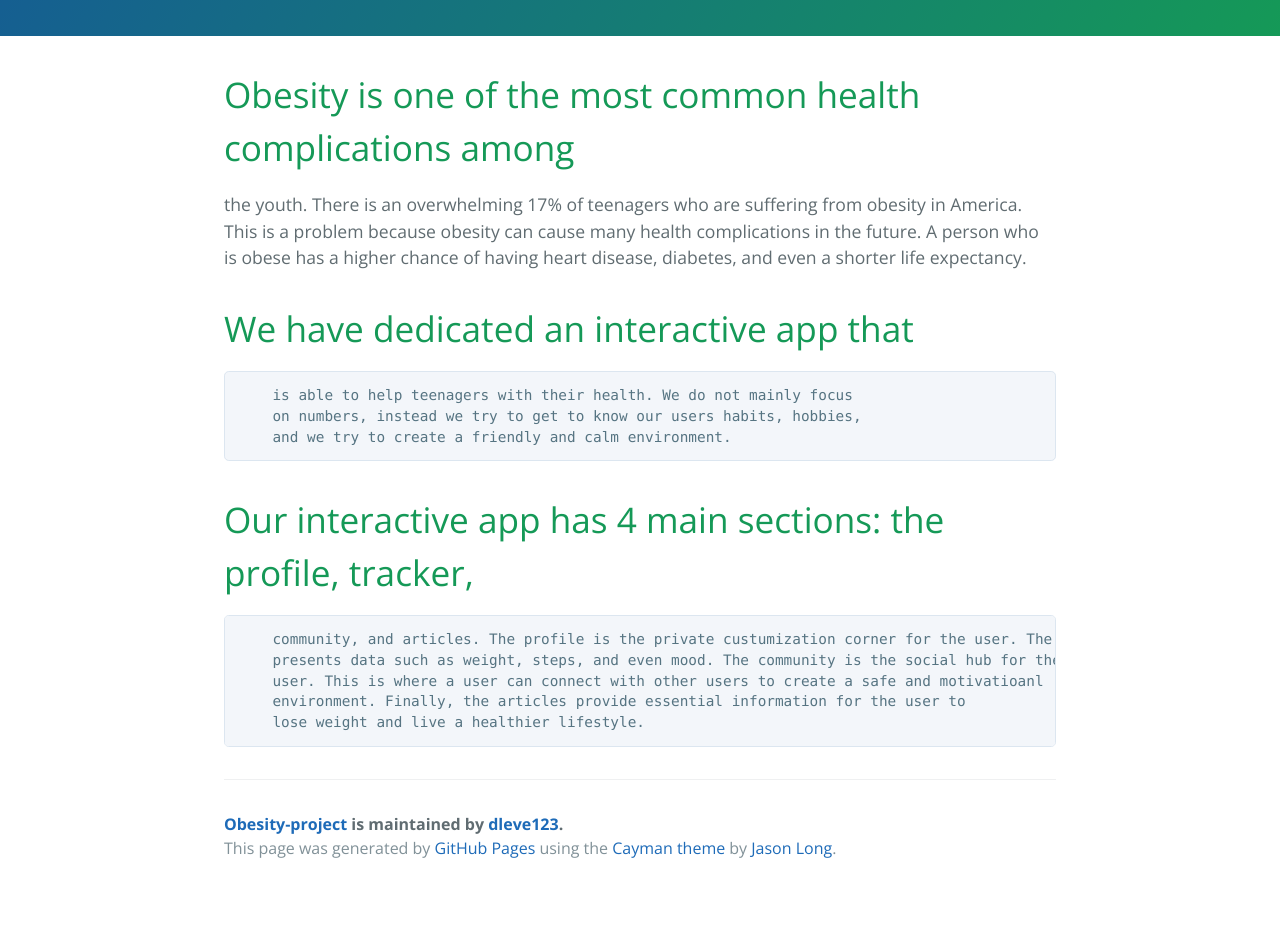
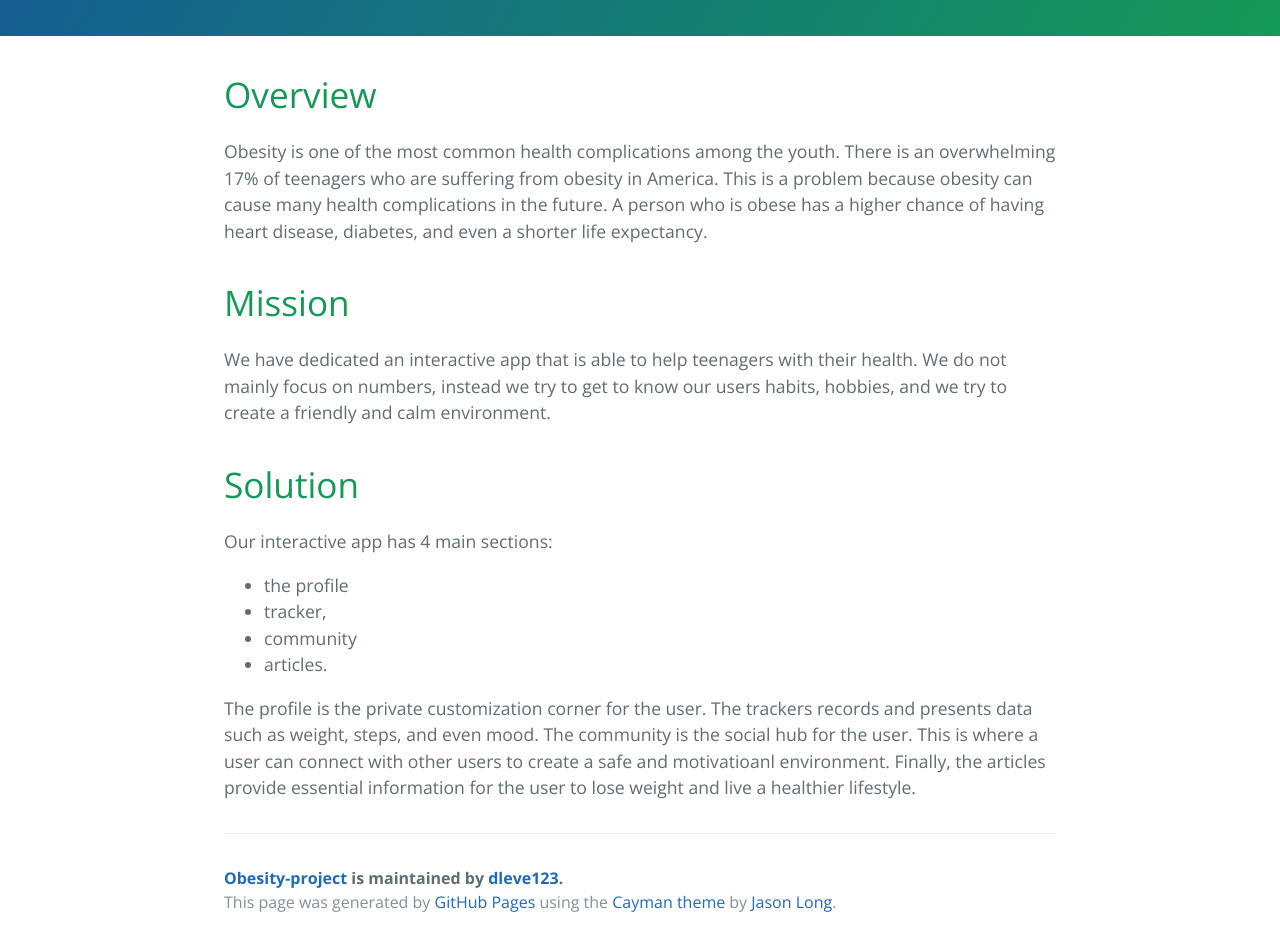
Before and after one commit to dleve123/obesity-project, a plain HTML site: page index.html in a window 1280 px wide. Shown: the part 300-1246 px from the top of the page. Before the commit the page ends 1192 px from the top, so only its background shows below. Drawn offline with nearby package versions, Linux system fonts and the light colour scheme.

Commit message:
Create gh-pages branch via GitHub

```diff
--- a/index.html
+++ b/index.html
@@ -20,31 +20,40 @@
 
     <section class="main-content">
       <h1>
-<a id="obesity-is-one-of-the-most-common-health-complications-among" class="anchor" href="#obesity-is-one-of-the-most-common-health-complications-among" aria-hidden="true"><span aria-hidden="true" class="octicon octicon-link"></span></a>Obesity is one of the most common health complications among</h1>
+<a id="overview" class="anchor" href="#overview" aria-hidden="true"><span aria-hidden="true" class="octicon octicon-link"></span></a>Overview</h1>
 
-<p>the youth. There is an overwhelming 17% of teenagers who are
+<p>Obesity is one of the most common health complications among
+the youth. There is an overwhelming 17% of teenagers who are
 suffering from obesity in America. This is a problem because obesity
 can cause many health complications in the future. A person who is
 obese has a higher chance of having heart disease, diabetes, and
 even a shorter life expectancy.</p>
 
 <h1>
-<a id="we-have-dedicated-an-interactive-app-that" class="anchor" href="#we-have-dedicated-an-interactive-app-that" aria-hidden="true"><span aria-hidden="true" class="octicon octicon-link"></span></a>We have dedicated an interactive app that</h1>
+<a id="mission" class="anchor" href="#mission" aria-hidden="true"><span aria-hidden="true" class="octicon octicon-link"></span></a>Mission</h1>
 
-<pre><code>    is able to help teenagers with their health. We do not mainly focus
+<p>We have dedicated an interactive app that
+is able to help teenagers with their health. We do not mainly focus
 on numbers, instead we try to get to know our users habits, hobbies,
-    and we try to create a friendly and calm environment.
-</code></pre>
+and we try to create a friendly and calm environment.</p>
 
 <h1>
-<a id="our-interactive-app-has-4-main-sections-the-profile-tracker" class="anchor" href="#our-interactive-app-has-4-main-sections-the-profile-tracker" aria-hidden="true"><span aria-hidden="true" class="octicon octicon-link"></span></a>Our interactive app has 4 main sections: the profile, tracker,</h1>
+<a id="solution" class="anchor" href="#solution" aria-hidden="true"><span aria-hidden="true" class="octicon octicon-link"></span></a>Solution</h1>
 
-<pre><code>    community, and articles. The profile is the private custumization corner for the user. The trackers records and
+<p>Our interactive app has 4 main sections:</p>
+
+<ul>
+<li>the profile</li>
+<li>tracker,</li>
+<li>community</li>
+<li>articles.</li>
+</ul>
+
+<p>The profile is the private customization corner for the user. The trackers records and
 presents data such as weight, steps, and even mood. The community is the social hub for the
 user. This is where a user can connect with other users to create a safe and motivatioanl
 environment. Finally, the articles provide essential information for the user to
-    lose weight and live a healthier lifestyle.
-</code></pre>
+lose weight and live a healthier lifestyle.</p>
 
       <footer class="site-footer">
         <span class="site-footer-owner"><a href="https://github.com/dleve123/obesity-project">Obesity-project</a> is maintained by <a href="https://github.com/dleve123">dleve123</a>.</span>
--- a/params.json
+++ b/params.json
@@ -1,6 +1,6 @@
 {
   "name": "Obesity-project",
   "tagline": "",
-  "body": "\r\n# Obesity is one of the most common health complications among \r\nthe youth. There is an overwhelming 17% of teenagers who are \r\n        suffering from obesity in America. This is a problem because obesity\r\n        can cause many health complications in the future. A person who is \r\n        obese has a higher chance of having heart disease, diabetes, and \r\n        even a shorter life expectancy.\r\n\r\n# We have dedicated an interactive app that\r\n        is able to help teenagers with their health. We do not mainly focus\r\n        on numbers, instead we try to get to know our users habits, hobbies,\r\n        and we try to create a friendly and calm environment.\r\n\r\n# Our interactive app has 4 main sections: the profile, tracker,\r\n        community, and articles. The profile is the private custumization corner for the user. The trackers records and\r\n        presents data such as weight, steps, and even mood. The community is the social hub for the \r\n        user. This is where a user can connect with other users to create a safe and motivatioanl\r\n        environment. Finally, the articles provide essential information for the user to \r\n        lose weight and live a healthier lifestyle.",
+  "body": "\r\n# Overview\r\n\r\nObesity is one of the most common health complications among \r\nthe youth. There is an overwhelming 17% of teenagers who are \r\nsuffering from obesity in America. This is a problem because obesity\r\ncan cause many health complications in the future. A person who is \r\nobese has a higher chance of having heart disease, diabetes, and \r\neven a shorter life expectancy.\r\n\r\n# Mission\r\n\r\nWe have dedicated an interactive app that\r\nis able to help teenagers with their health. We do not mainly focus\r\non numbers, instead we try to get to know our users habits, hobbies,\r\nand we try to create a friendly and calm environment.\r\n\r\n# Solution\r\n\r\nOur interactive app has 4 main sections:\r\n  - the profile\r\n  - tracker,\r\n  - community\r\n  - articles.\r\n\r\nThe profile is the private customization corner for the user. The trackers records and\r\npresents data such as weight, steps, and even mood. The community is the social hub for the \r\nuser. This is where a user can connect with other users to create a safe and motivatioanl\r\nenvironment. Finally, the articles provide essential information for the user to \r\nlose weight and live a healthier lifestyle.",
   "note": "Don't delete this file! It's used internally to help with page regeneration."
 }
```
Lines whose indentation alone changed are shown as unchanged.
